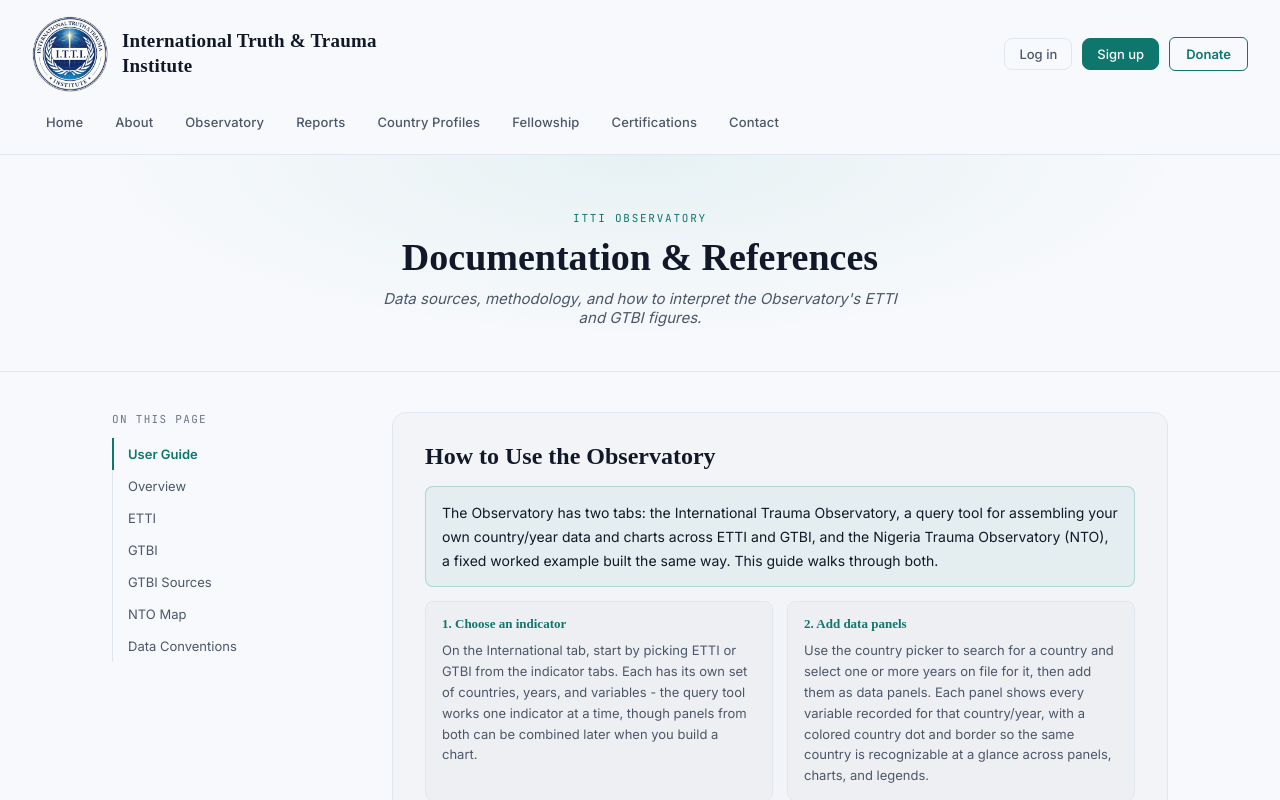
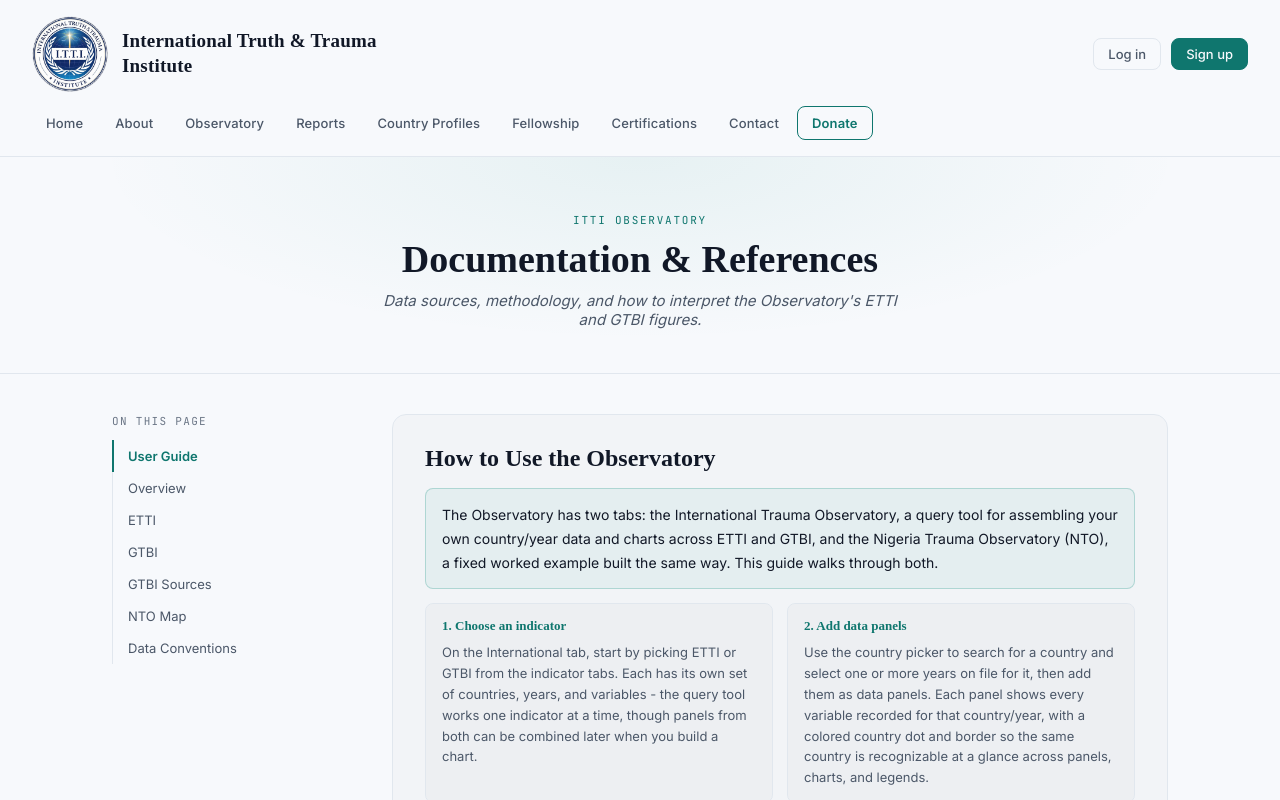
Before and after one commit to stanley-yang-2001/itti_website, a React (Vite) app in the folder client/: page /docs in a window 1280 px wide. Built offline with nearby package versions, Linux system fonts and the light colour scheme; no server answers.

Commit message:
adjust globe default zoom, removed the hidden logo effect, fix the pointer in fellowship, fix the wording of fellows, adjust the donate button

```diff
--- a/client/src/components/Globe.jsx
+++ b/client/src/components/Globe.jsx
@@ -138,10 +138,10 @@ const Globe = forwardRef(function Globe({ worldData, onCountryClick, countryStat
         g.select('.sphere-glow').attr('r', scaleBase * k * 1.5);
       });
     svg.call(zoom);
-    // Start a little more zoomed out than the natural 1x scale, so the
-    // whole sphere reads as a globe floating in its box right away
-    // rather than filling almost the entire frame.
-    svg.call(zoom.transform, d3.zoomIdentity.scale(0.82));
+    // Start noticeably more zoomed out than the natural 1x scale, so the
+    // whole sphere reads clearly as a globe floating in its box with
+    // room around it, rather than nearly filling the frame.
+    svg.call(zoom.transform, d3.zoomIdentity.scale(0.65));
 
     let autorotate = d3.timer(function () {
       const rotate = projection.rotate();
--- a/client/src/components/NavBar.jsx
+++ b/client/src/components/NavBar.jsx
@@ -1,21 +1,6 @@
 import React, { useEffect, useRef, useState } from 'react';
 import { Link, NavLink, useNavigate } from 'react-router-dom';
 import { useAuth } from '../context/AuthContext.jsx';
-
-// This site's html/body sizing makes <body> the actual scrolling container
-// rather than the window (see the same helper in About.jsx) - so scroll
-// position has to be read off that element, not window.scrollY.
-function getScroller() {
-  const candidate = document.scrollingElement;
-  if (candidate && candidate.scrollHeight > candidate.clientHeight) return candidate;
-  return document.body;
-}
-
-// Below this many pixels of scroll, the navbar is "at the top" and shows
-// its full size; past it, it switches to the compact scrolled state. Not
-// exactly 0 so a 1-2px scroll bounce (some trackpads/browsers) doesn't
-// flicker the navbar in and out of its compact state.
-const SCROLL_COMPACT_THRESHOLD = 24;
 
 const NAV_LINKS = [
   { to: '/', label: 'Home', end: true },
@@ -25,12 +10,12 @@ const NAV_LINKS = [
   { to: '/country-profiles', label: 'Country Profiles' },
   { to: '/fellows', label: 'Fellowship' },
   { to: '/certifications', label: 'Certifications' },
-  { to: '/contact', label: 'Contact' }
+  { to: '/contact', label: 'Contact' },
+  { to: '/donate', label: 'Donate', emphasize: true }
 ];
 
 export default function NavBar() {
   const [menuOpen, setMenuOpen] = useState(false);
-  const [isScrolled, setIsScrolled] = useState(false);
   const { user, isAuthenticated, isPublisher, logout } = useAuth();
   const navigate = useNavigate();
   const navRef = useRef(null);
@@ -53,21 +38,6 @@ export default function NavBar() {
     return () => observer.disconnect();
   }, [menuOpen]);
 
-  // Collapses the navbar (hides the logo/name, shrinks the padding - see
-  // .navbar--scrolled in App.css) once the page has scrolled away from
-  // the very top, and restores it once back at the top.
-  useEffect(() => {
-    const scroller = getScroller();
-
-    function onScroll() {
-      setIsScrolled(scroller.scrollTop > SCROLL_COMPACT_THRESHOLD);
-    }
-
-    onScroll(); // in case a page loads already scrolled (e.g. a #hash link)
-    scroller.addEventListener('scroll', onScroll, { passive: true });
-    return () => scroller.removeEventListener('scroll', onScroll);
-  }, []);
-
   async function handleLogout() {
     await logout();
     setMenuOpen(false);
@@ -77,7 +47,7 @@ export default function NavBar() {
   const links = isPublisher ? [...NAV_LINKS, { to: '/publish', label: 'Publish' }] : NAV_LINKS;
 
   return (
-    <nav className={`navbar${isScrolled ? ' navbar--scrolled' : ''}`} ref={navRef}>
+    <nav className="navbar" ref={navRef}>
       <div className="navbar-top">
         <Link to="/" className="navbar-brand">
           <img src="/itti-logo.png" alt="ITTI seal" className="navbar-logo" />
@@ -105,14 +75,6 @@ export default function NavBar() {
               </NavLink>
             </>
           )}
-
-          <NavLink
-            to="/donate"
-            className={({ isActive }) => 'navbar-donate-btn' + (isActive ? ' active' : '')}
-            onClick={() => setMenuOpen(false)}
-          >
-            Donate
-          </NavLink>
 
           <button
             className="navbar-toggle"
--- a/client/src/pages/Fellowship.jsx
+++ b/client/src/pages/Fellowship.jsx
@@ -108,7 +108,14 @@ export default function Fellowship() {
           <h3 className="fellows-subtitle display">Invitation</h3>
           <p>We invite visionary leaders to help build the global architecture for truth, healing, and resilient societies.</p>
           <p>Become part of an international movement transforming evidence into institutional reform.</p>
-          <a href="mailto:itti@ofhusa.org" className="fellows-btn primary">Inquire About a Nomination</a>
+          <p className="fellows-invitation-note">
+            The International Truth &amp; Trauma Institute is a program of Outlets for Hope, Inc. — founded and
+            chartered under Dr. Luke Chike Igweobi, Chancellor.
+          </p>
+          <p>
+            For more information, please contact{' '}
+            <a href="mailto:fellowship@ittiglobal.org" className="fellows-contact-link">fellowship@ittiglobal.org</a>.
+          </p>
         </div>
       </section>
       </Reveal>
@@ -138,7 +145,7 @@ export default function Fellowship() {
 
         {FELLOWS.length === 0 ? (
           <div className="fellows-empty">
-            <p className="fellows-empty-title">Our inaugural cohort is being announced soon.</p>
+            <p className="fellows-empty-title">Fellows.</p>
             <p className="fellows-empty-sub">
               Fellows will be presented here with their photo, name, biography, and fellowship level as they're
               admitted into the program.
--- a/client/src/styles/App.css
+++ b/client/src/styles/App.css
@@ -674,7 +674,6 @@
     top:0;
     z-index:50;
     background:var(--bg-deep);
-    transition:padding .25s ease;
   }
   .navbar-brand{
     display:flex;
@@ -682,16 +681,12 @@
     gap:14px;
     text-decoration:none;
     color:var(--text-hi);
-    max-height:100px;
-    overflow:hidden;
-    transition:max-height .25s ease, opacity .2s ease, margin .25s ease;
   }
   .navbar-logo{
     width:76px;
     height:76px;
     object-fit:contain;
     flex-shrink:0;
-    transition:width .25s ease, height .25s ease;
   }
   .navbar-title{
     display:block;
@@ -711,28 +706,6 @@
     margin:14px 0 0 0;
     padding:0;
     width:100%;
-    transition:margin-top .25s ease;
-  }
-
-  /* ---------- Navbar: compact/scrolled state ----------
-     Applied once the page scrolls away from the very top (see NavBar.jsx's
-     scroll listener). Hides the logo + site name and tightens the padding
-     so only the nav links, Donate button, and user info/log out remain -
-     reverts automatically once scrolled back to the top. */
-  .navbar--scrolled{
-    padding:6px 32px;
-  }
-  .navbar--scrolled .navbar-brand{
-    max-height:0;
-    opacity:0;
-    margin:0;
-    pointer-events:none;
-  }
-  .navbar--scrolled .navbar-links{
-    margin-top:6px;
-  }
-  @media (prefers-reduced-motion: reduce){
-    .navbar, .navbar-brand, .navbar-logo, .navbar-links{transition:none;}
   }
 
   .navbar-link{
@@ -756,22 +729,16 @@
     color:var(--bg-deep);
     background:var(--cyan);
   }
-  .navbar-donate-btn{
-    display:inline-flex;
-    align-items:center;
-    padding:8px 16px;
-    border-radius:6px;
+  .navbar-link-donate{
     border:1px solid var(--cyan);
     color:var(--cyan);
-    font-family:'Inter',sans-serif;
-    font-size:13px;
     font-weight:600;
-    text-decoration:none;
-    white-space:nowrap;
-    cursor:pointer;
   }
-  .navbar-donate-btn:hover,
-  .navbar-donate-btn.active{
+  .navbar-link-donate:hover{
+    color:#FFFFFF;
+    background:var(--cyan);
+  }
+  .navbar-link-donate.active{
     color:#FFFFFF;
     background:var(--cyan);
   }
--- a/client/src/styles/Fellowship.css
+++ b/client/src/styles/Fellowship.css
@@ -217,6 +217,14 @@
   font-style:italic;
 }
 .fellows-invitation .fellows-btn{margin-top:6px;}
+.fellows-contact-link{
+  color:var(--cyan);
+  font-weight:600;
+  text-decoration:underline;
+}
+.fellows-contact-link:hover{
+  text-decoration:none;
+}
 
 /* ---------- Roster ---------- */
 .fellows-filter-pills{
```
